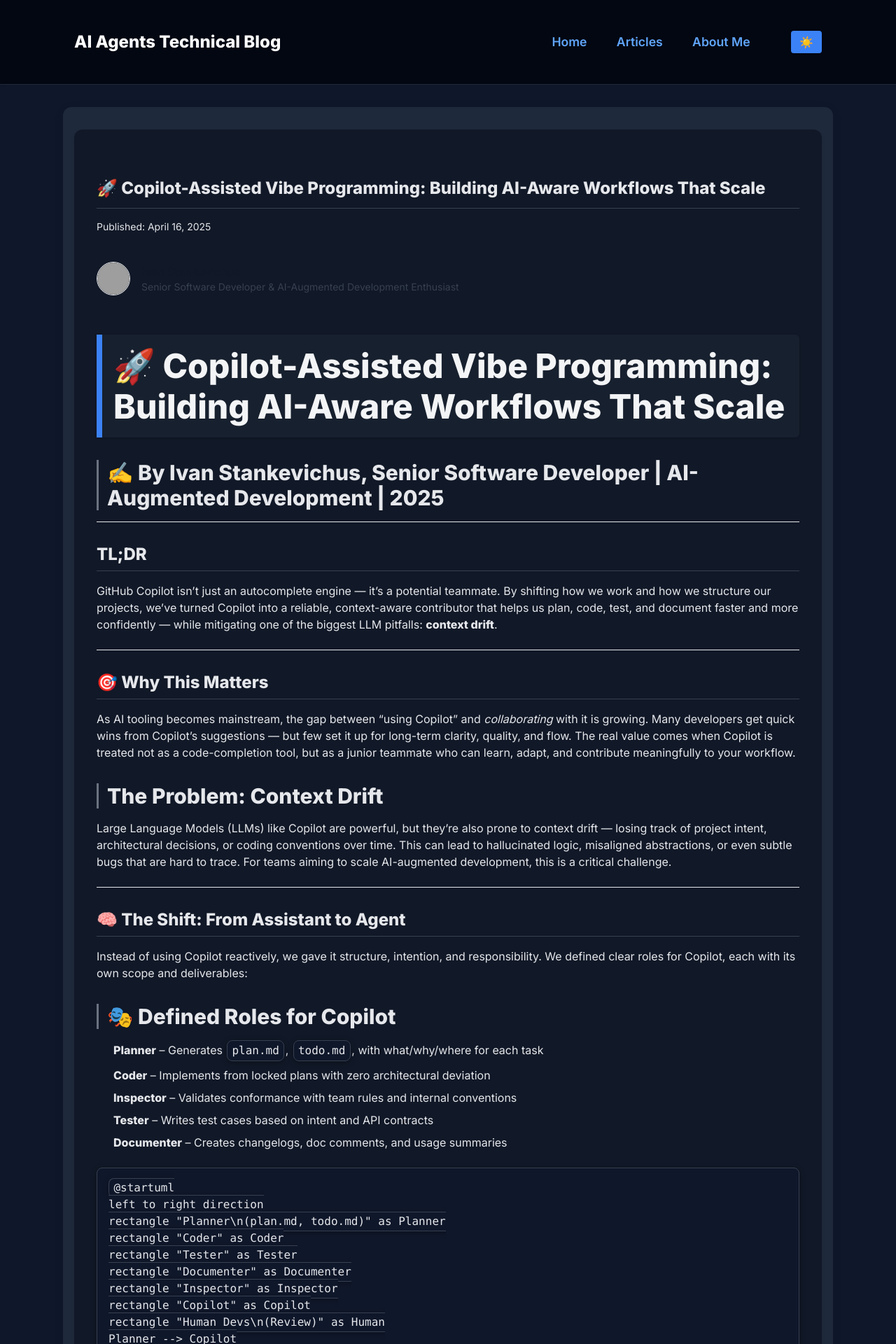
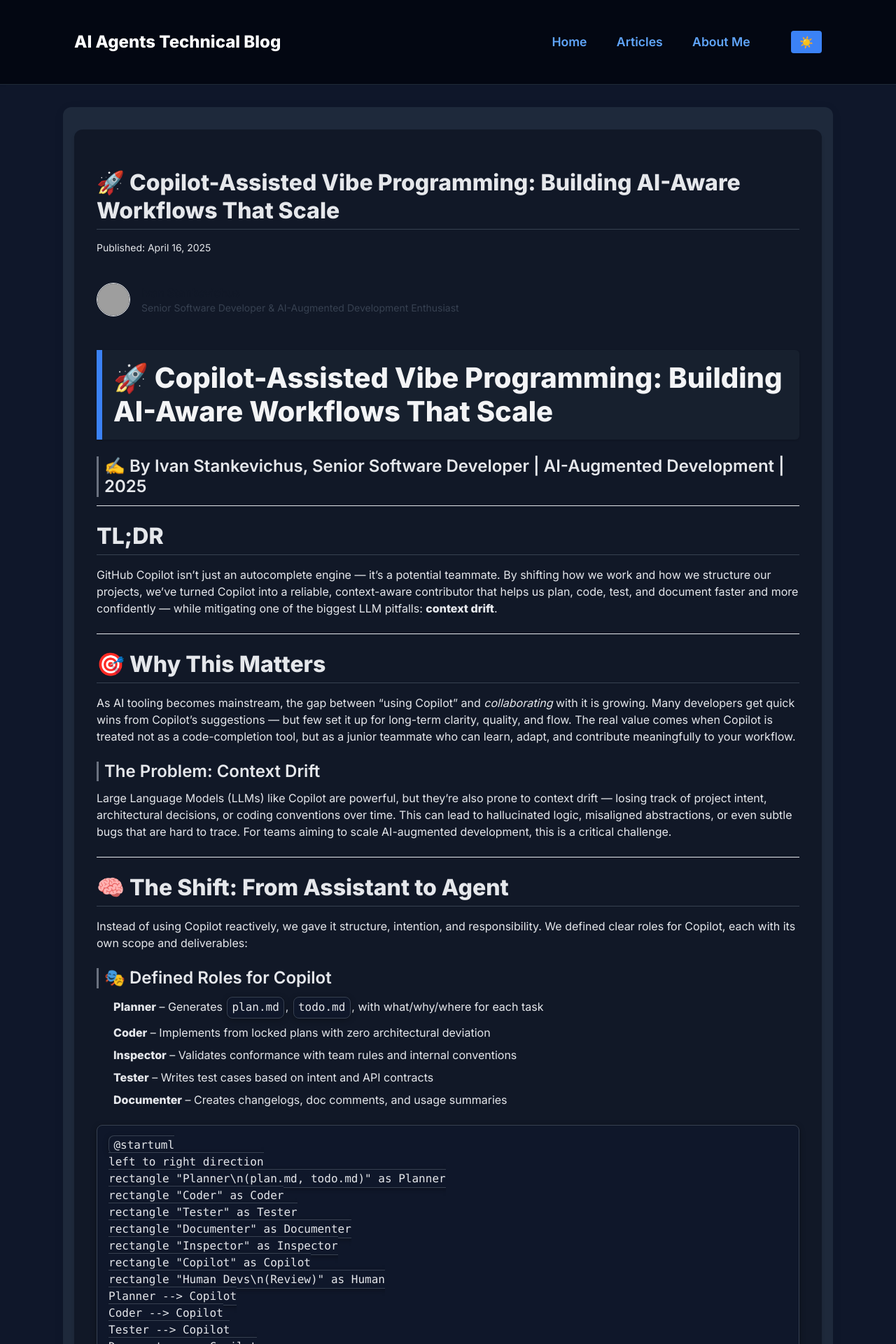
Before and after one commit to leonas5555/ai-tech-site, a Jekyll site: the page built from _articles/copilot-assisted-vibe-programming.md, in a window 1280 px wide. Shown: the top 1920 px of the page at 70% size. Built offline with Jekyll 4.4.1, drawn with Linux system fonts in a browser that asks for light colours; nearby versions of some CDN libraries; grey boxes are pictures that could not be loaded.

Commit message:
Update articles and assets from main repo

```diff
--- a/_layouts/default.html
+++ b/_layouts/default.html
@@ -54,10 +54,10 @@
 
     /* Custom styles for H1 elements */
     article h1 {
-      font-size: 3rem !important;
+      font-size: 2.5rem !important;
       font-weight: 800 !important;
-      margin-top: 2.5rem !important;
-      margin-bottom: 2rem !important;
+      margin-top: 2rem !important;
+      margin-bottom: 1.5rem !important;
       padding-left: 1rem !important;
       padding-top: 1rem !important;
       padding-bottom: 1rem !important;
@@ -65,6 +65,7 @@
       background-color: rgba(243, 244, 246, 0.7) !important;
       border-radius: 0 0.375rem 0.375rem 0 !important;
       line-height: 1.2 !important;
+      color: #1f2937 !important;
     }
 
     .dark article h1 {
@@ -75,27 +76,45 @@
 
     /* Make headings more distinct in general */
     article h2 {
-      font-size: 1.5rem !important;
+      font-size: 2rem !important;
+      font-weight: 700 !important;
       border-bottom: 1px solid #e5e7eb !important;
-      padding-bottom: 0.5rem !important;
-      margin-top: 2rem !important;
+      padding-bottom: 0.4rem !important;
+      margin-top: 1.5rem !important;
       margin-bottom: 1rem !important;
+      color: #1f2937 !important;
     }
 
     .dark article h2 {
       border-bottom-color: #374151 !important;
+      color: #e5e7eb !important;
     }
 
     article h3 {
-      font-size: 1.875rem !important;
-      margin-top: 2rem !important;
-      margin-bottom: 1rem !important;
+      font-size: 1.5rem !important;
+      font-weight: 600 !important;
+      margin-top: 1.25rem !important;
+      margin-bottom: 0.75rem !important;
+      color: #1f2937 !important;
+      padding-left: 0.5rem !important;
+      border-left: 3px solid #9ca3af;
+    }
+
+    .dark article h3 {
+      color: #e5e7eb !important;
+      border-left-color: #6b7280;
     }
 
     article h4 {
-      font-size: 1.5rem !important;
-      margin-top: 1.5rem !important;
-      margin-bottom: 0.75rem !important;
+      font-size: 1.125rem !important;
+      font-weight: 600 !important;
+      margin-top: 1rem !important;
+      margin-bottom: 0.5rem !important;
+      color: #1f2937 !important;
+    }
+
+    .dark article h4 {
+      color: #e5e7eb !important;
     }
 
     /* Improved code block styling for dark mode */
```
